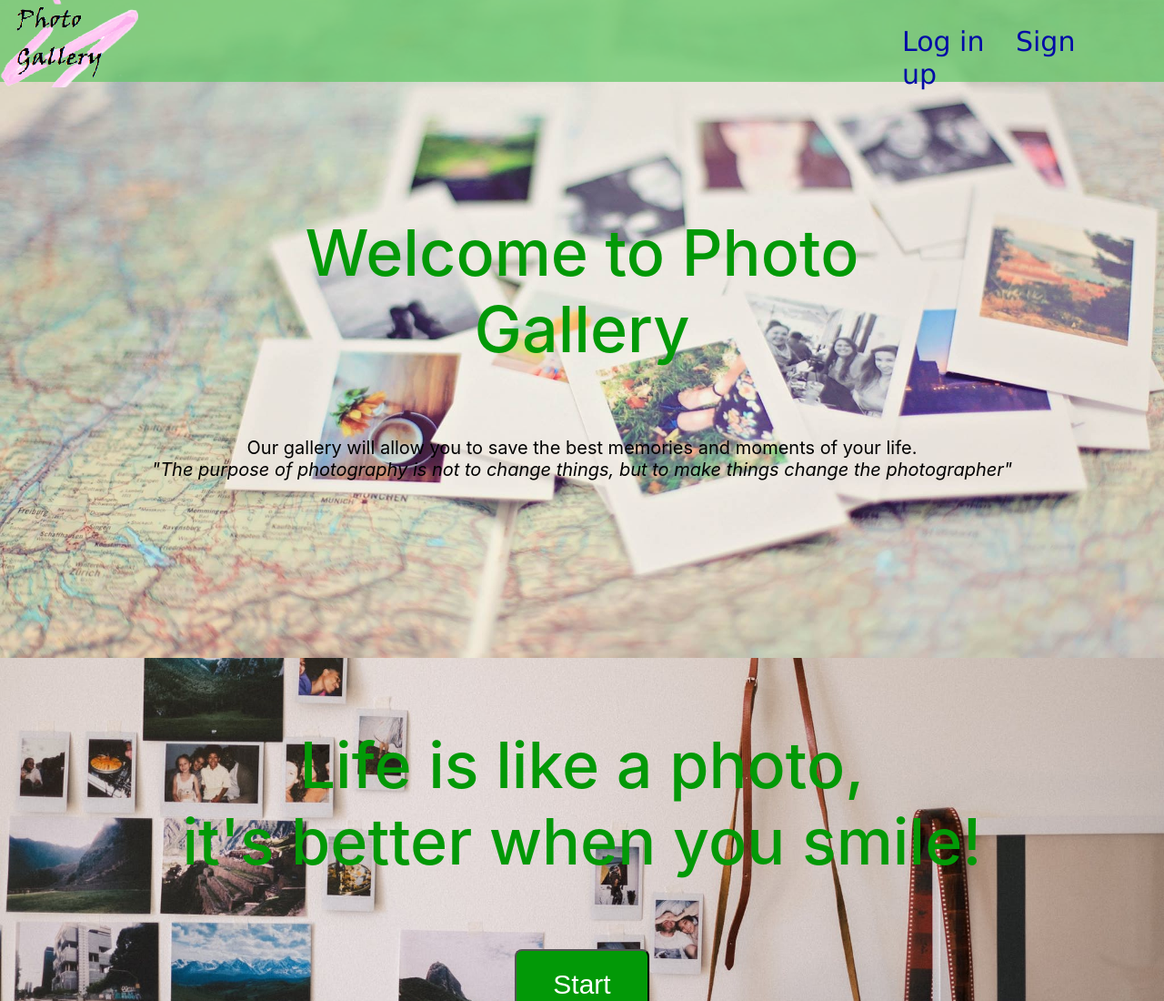
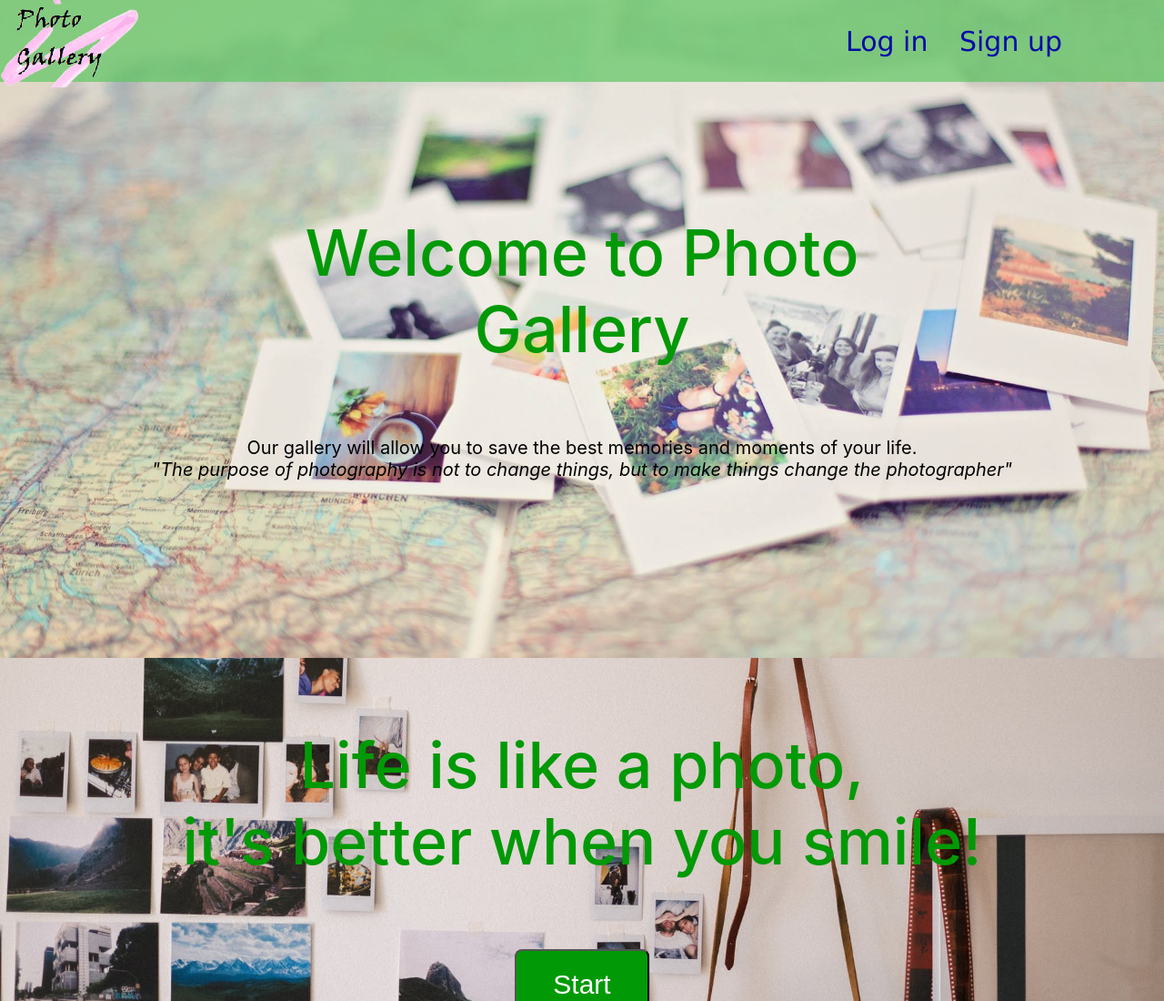
Before and after one commit to sashaaladko/sashaaladko.github.io, a plain HTML site: page index.html in a window 1280 px wide. Shown: the top 1100 px of the page at 91% size. Drawn offline with Linux system fonts and the light colour scheme.

Commit message:
Update style.css

```diff
--- a/style.css
+++ b/style.css
@@ -27,7 +27,7 @@ ul {
 
 }
 .logo {
-    flex: 4;
+    flex: 3;
 }
 .login, .signup {
     color: #030ba6;
```
